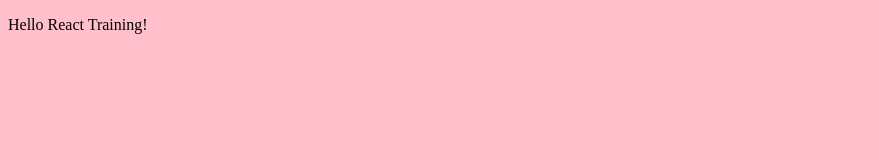
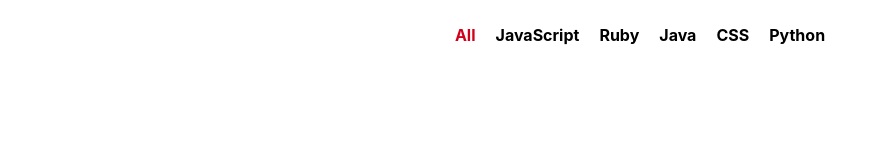
Before and after one commit to vguenoff/github-battle, a React app: page / in a window 1280 px wide. Shown: the whole page, without its empty margins (0-879 px from the left). Built offline with nearby package versions, Linux system fonts and the light colour scheme.

Commit message:
Prettir and Styled components added. Prettier config added. App and Popular components added.

```diff
--- /dev/null
+++ b/src/components/App.js
@@ -0,0 +1,19 @@
+import React, { Component } from 'react';
+import styled from 'styled-components';
+
+import Popular from './Popular';
+
+export default class App extends Component {
+    render() {
+        return (
+            <StyledApp>
+                <Popular />
+            </StyledApp>
+        );
+    }
+}
+
+const StyledApp = styled.div`
+    max-width: 1200px;
+    margin: 0 auto;
+`;
--- /dev/null
+++ b/src/components/Popular.js
@@ -0,0 +1,47 @@
+import React, { Component } from 'react';
+import styled from 'styled-components';
+
+export default class Popular extends Component {
+    state = {
+        languages: ['All', 'JavaScript', 'Ruby', 'Java', 'CSS', 'Python'],
+        selectedLanguage: 'All',
+    };
+
+    updateLanguage = lang => {
+        this.setState({ selectedLanguage: lang });
+    };
+
+    render() {
+        const { languages, selectedLanguage } = this.state;
+
+        return (
+            <StyledPopular>
+                {languages.map(lang => (
+                    <li
+                        key={lang}
+                        className={`list-item ${selectedLanguage === lang ? 'selected' : ''}`}
+                        onClick={() => this.updateLanguage(lang)}
+                    >
+                        {lang}
+                    </li>
+                ))}
+            </StyledPopular>
+        );
+    }
+}
+
+const StyledPopular = styled.ul`
+    display: flex;
+    justify-content: center;
+
+    .list-item {
+        list-style-type: none;
+        font-weight: bold;
+        cursor: pointer;
+        margin: 10px;
+    }
+
+    .selected {
+        color: #d0021b;
+    }
+`;
--- a/src/index.css
+++ b/src/index.css
@@ -1,3 +1,7 @@
 body {
-  background: pink;
+    font-family: -apple-system, BlinkMacSystemFont, 'Segoe UI', Roboto, Oxygen, Ubuntu, Cantarell,
+        'Open Sans', 'Helvetica Neue', sans-serif;
 }
+ul {
+    padding: 0;
+}
--- a/src/index.js
+++ b/src/index.js
@@ -1,19 +1,9 @@
-import React, { Component } from 'react';
+import React from 'react';
 import { render } from 'react-dom';
 
+import 'normalize.css';
 import './index.css';
 
-class App extends Component {
-  render() {
-    return (
-        <div>
-          <p>Hello React Training!</p>
-        </div>
-    );
-  }
-}
+import App from './components/App.js';
 
-render(
-  <App />,
-  document.getElementById('root')
-);
+render(<App />, document.getElementById('root'));
```
Also changed, not shown: package.json (+13 -2 lines), 2 other files.
